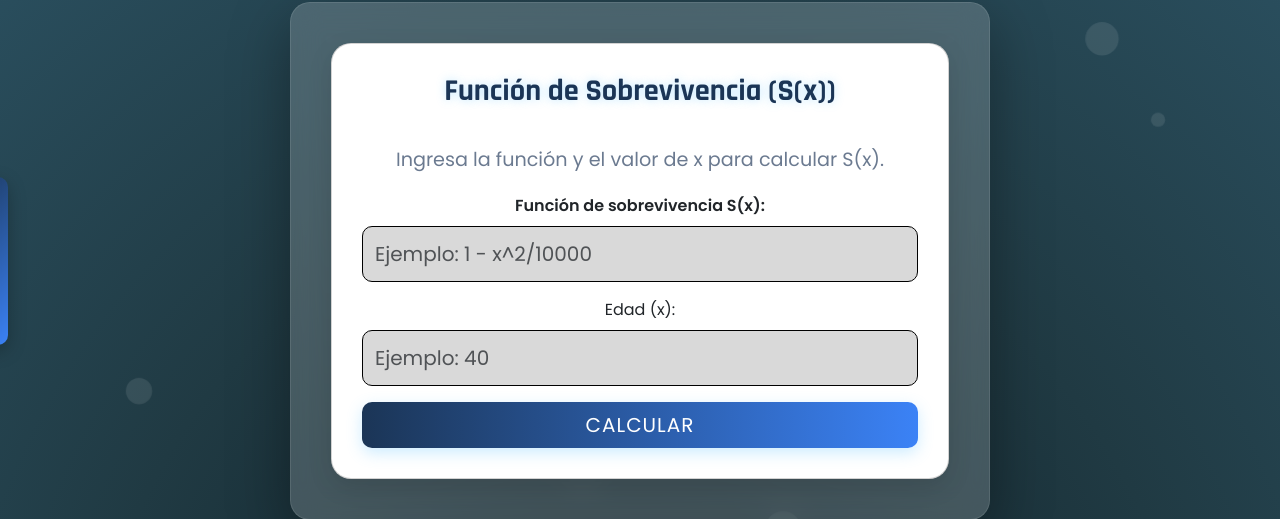
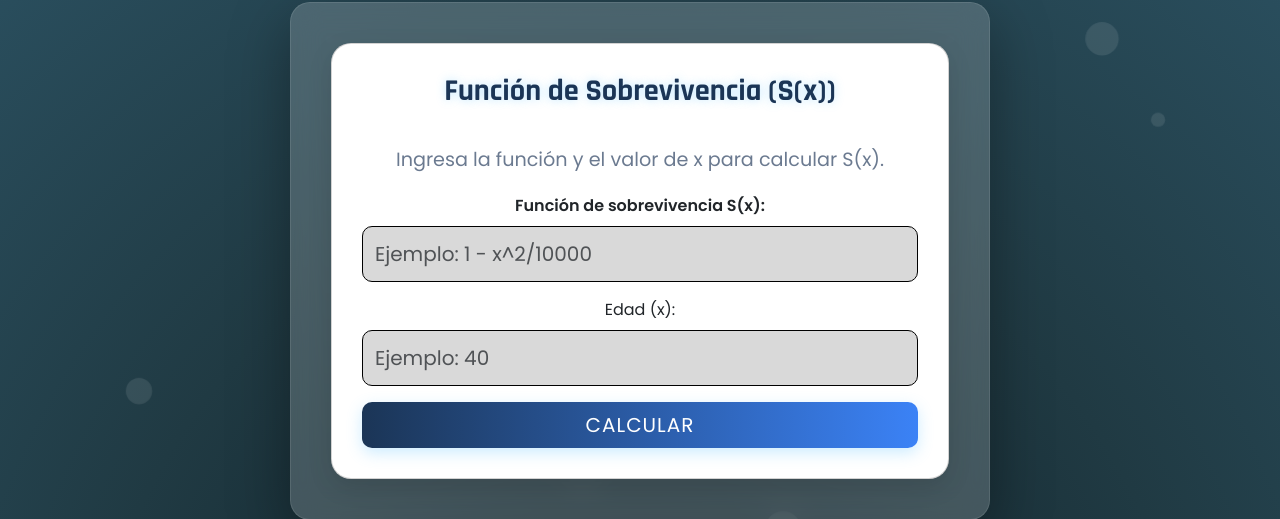
Before and after one commit to Ronii7128/MilenaTrabajo, a Flask app: page / in a window 1280 px wide. Shown: the part 158-677 px from the top of the page. Run offline with Flask 3, Linux system fonts and the light colour scheme.

Commit message:
Modificaciones

```diff
--- a/templates/tema1.html
+++ b/templates/tema1.html
@@ -18,7 +18,7 @@
   .teoria-btn {
     position: fixed;
     top: 50%;
-    left: -335px;
+    left: -400px;
     transform: translateY(-50%);
     background: linear-gradient(135deg, #1b3556, #3b82f6);
     color: white;
@@ -38,7 +38,7 @@
 
   .teoria-panel {
     position: fixed;
-    top: -16%;
+    top: -10%;
     left: -740px;
     width: 350px;
     height: 100vh;
--- a/templates/tema2.html
+++ b/templates/tema2.html
@@ -18,7 +18,7 @@
   .teoria-btn {
     position: fixed;
     top: 50%;
-    left: -335px;
+    left: -400px;
     transform: translateY(-50%);
     background: linear-gradient(135deg, #1b3556, #3b82f6);
     color: white;
@@ -38,7 +38,7 @@
 
   .teoria-panel {
     position: fixed;
-    top: -16%;
+    top: -10%;
     left: -740px;
     width: 350px;
     height: 100vh;
--- a/templates/tema3.html
+++ b/templates/tema3.html
@@ -18,7 +18,7 @@
   .teoria-btn {
     position: fixed;
     top: 50%;
-    left: -335px;
+    left: -400px;
     transform: translateY(-50%);
     background: linear-gradient(135deg, #1b3556, #3b82f6);
     color: white;
@@ -44,7 +44,7 @@
   }
   .teoria-panel {
     position: fixed;
-    top: -16%;
+    top: -10%;
     left: -740px;
     width: 350px;
     height: 100vh;
```
